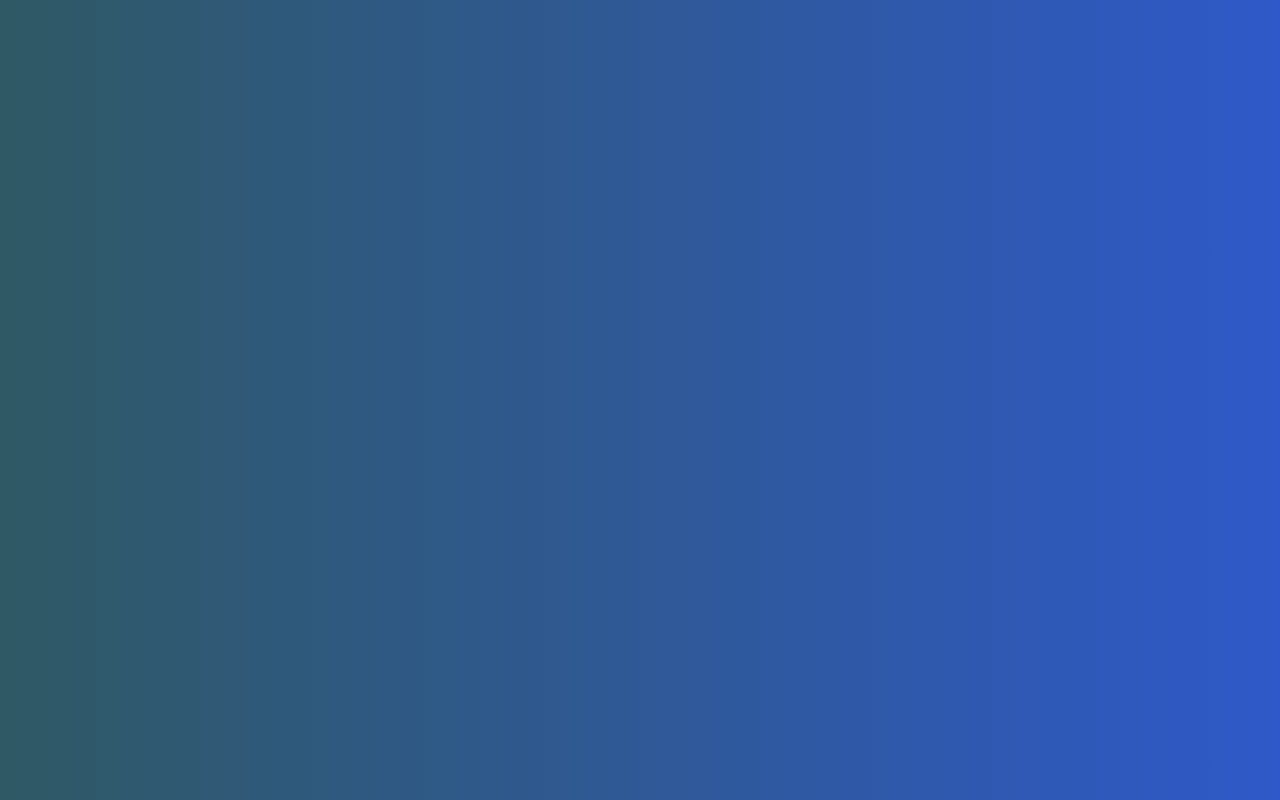
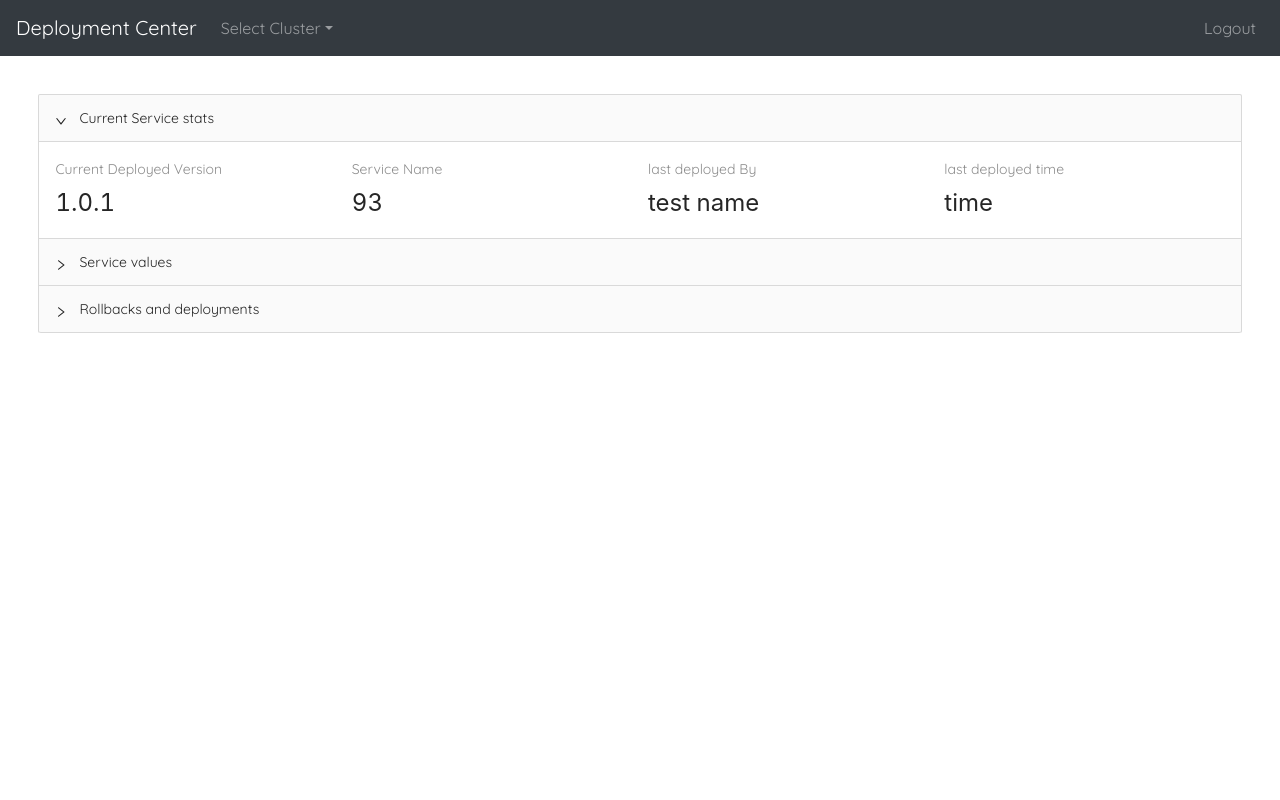
Before and after one commit to KAIYO-OSS/titan, a React (Create React App) app in the folder ui/: page /service/1 in a window 1280 px wide. Built offline with nearby package versions, Linux system fonts and the light colour scheme.

Commit message:
update login api

```diff
--- a/ui/package.json
+++ b/ui/package.json
@@ -21,12 +21,14 @@
     "node-fetch": "^2.6.1",
     "nodemon": "^2.0.7",
     "npm-run-all": "^4.1.5",
+    "prismjs": "^1.23.0",
     "react": "^17.0.1",
     "react-bootstrap": "^1.6.0",
     "react-dom": "^17.0.1",
     "react-router": "^5.2.0",
     "react-router-dom": "^5.2.0",
     "react-scripts": "4.0.2",
+    "react-simple-code-editor": "^0.11.0",
     "web-vitals": "^1.1.0"
   },
   "scripts": {
--- a/ui/src/App.js
+++ b/ui/src/App.js
@@ -5,6 +5,7 @@ import './App.css';
 import 'bootstrap/dist/css/bootstrap.min.css';
 import LoginComponent from "./components/Login";
 import Landing from "./components/landing";
+import ServiceDetail from "./components/ServiceDetail";
 
 
 function App() {
@@ -16,6 +17,9 @@ function App() {
                     <Route exact path={"/"}>
                         <Landing/>
                     </Route>
+                    <Route exact path={"/service/:id"}>
+                        <ServiceDetail/>
+                    </Route>
                     <Route exact path={"/login"}>
                         <LoginComponent/>
                     </Route>
--- a/ui/src/apis/titan.js
+++ b/ui/src/apis/titan.js
@@ -26,3 +26,15 @@ export const doLogin = (username, token) => {
         return false;
     });
 }
+
+export const isAuthValid = () => {
+
+}
+
+export const listAllServices = () => {
+
+}
+
+export const getServiceDetails = (serviceName) => {
+
+}
--- a/ui/src/components/Service.js
+++ b/ui/src/components/Service.js
@@ -1,28 +1,51 @@
-import React from "react";
+import React, {useState} from "react";
 import {Button, Input, List} from "antd";
 import {Card} from "react-bootstrap";
+import {useHistory} from "react-router";
 
-
-export default function Service() {
 const data = [
     {
-            title: 'Title 1',
+        title: 'nginx 1',
     },
     {
-            title: 'Title 2',
+        title: 'nginx 2',
     },
     {
-            title: 'Title 3',
+        title: 'redis',
+    },
+    {
+        title: 'redis 4',
     },
     {
         title: 'Title 4',
     },
     {
         title: 'Title 4',
-        }, {
-            title: 'Title 4',
     },
 ];
+
+export default function Service() {
+
+    const history = useHistory();
+
+    const [services, setService] = useState(data)
+    const [defaultServices, DefaultSetService] = useState(data)
+
+    const searchService = (text, data) => {
+        var out = []
+        for (var i = 0; i < defaultServices.length; i++) {
+            debugger
+            console.log(data[i].title.toLowerCase().includes(text))
+            if (data[i].title.toLowerCase().includes(text)) out.push(data[i])
+        }
+        console.log(out)
+        setService(out)
+    }
+
+    const search = (e) => {
+        console.log(e.target.value)
+        searchService(e.target.value, defaultServices)
+    }
 
     return (
         <div style={{margin: "3% 3%"}}>
@@ -33,11 +56,12 @@ export default function Service() {
                     float: "right",
                     marginRight: "10px",
                     minHeight: '40px'
-                }} placeholder="Search Service"/>
+                }} placeholder="Search Service"
+                       onChange={search}/>
             </div>
             <List
-                grid={{gutter: 16, column: 4}}
-                dataSource={data}
+                grid={{gutter: 16, column: 4, xs: 1, sm: 2, md: 3}}
+                dataSource={services}
                 renderItem={item => (
                     <List.Item>
                         <Card style={{width: '18rem'}}>
@@ -46,7 +70,7 @@ export default function Service() {
                                 <Card.Text>
                                     Service content !
                                 </Card.Text>
-                                <Button>View</Button>
+                                <Button onClick={() => {history.push("/service/1")}}>View</Button>
                             </Card.Body>
                         </Card>
                     </List.Item>
--- /dev/null
+++ b/ui/src/components/ServiceDetail.js
@@ -0,0 +1,44 @@
+import React from 'react';
+import NavbarComponent from "./Navbar";
+import Editor from "@monaco-editor/react";
+import {Col, Collapse, Row, Statistic} from "antd";
+
+export default function ServiceDetail() {
+
+    const code = ""
+    return (
+        <div style={{backgroundColor: 'white', minHeight: '100vh'}}>
+            <NavbarComponent/>
+            <div style={{margin : '3% 3%'}}>
+                <Collapse defaultActiveKey={['1']}>
+                    <Collapse.Panel header="Current Service stats" key="1">
+                        <Row gutter={16}>
+                            <Col span={6}>
+                                <Statistic title="Current Deployed Version" value={"1.0.1"}/>
+                            </Col>
+                            <Col span={6}>
+                                <Statistic title="Service Name" value={93}/>
+                            </Col>
+                            <Col span={6}>
+                                <Statistic title="last deployed By" value={"test name"}/>
+                            </Col>
+                            <Col span={6}>
+                                <Statistic title="last deployed time" value={"time"}/>
+                            </Col>
+                        </Row>
+                    </Collapse.Panel>
+                    <Collapse.Panel header="Service values" key="2">
+                        <Editor
+                            height="50vh"
+                            defaultLanguage="yaml"
+                            defaultValue="// some comment"
+                        />
+                    </Collapse.Panel>
+                    <Collapse.Panel header="Rollbacks and deployments" key="3">
+                        <p>soon to be</p>
+                    </Collapse.Panel>
+                </Collapse>
+            </div>
+        </div>
+    );
+}
```
Also changed, not shown: 1 other file (tests, documents, lock files or other folders). Lines whose indentation alone changed are shown as unchanged.
